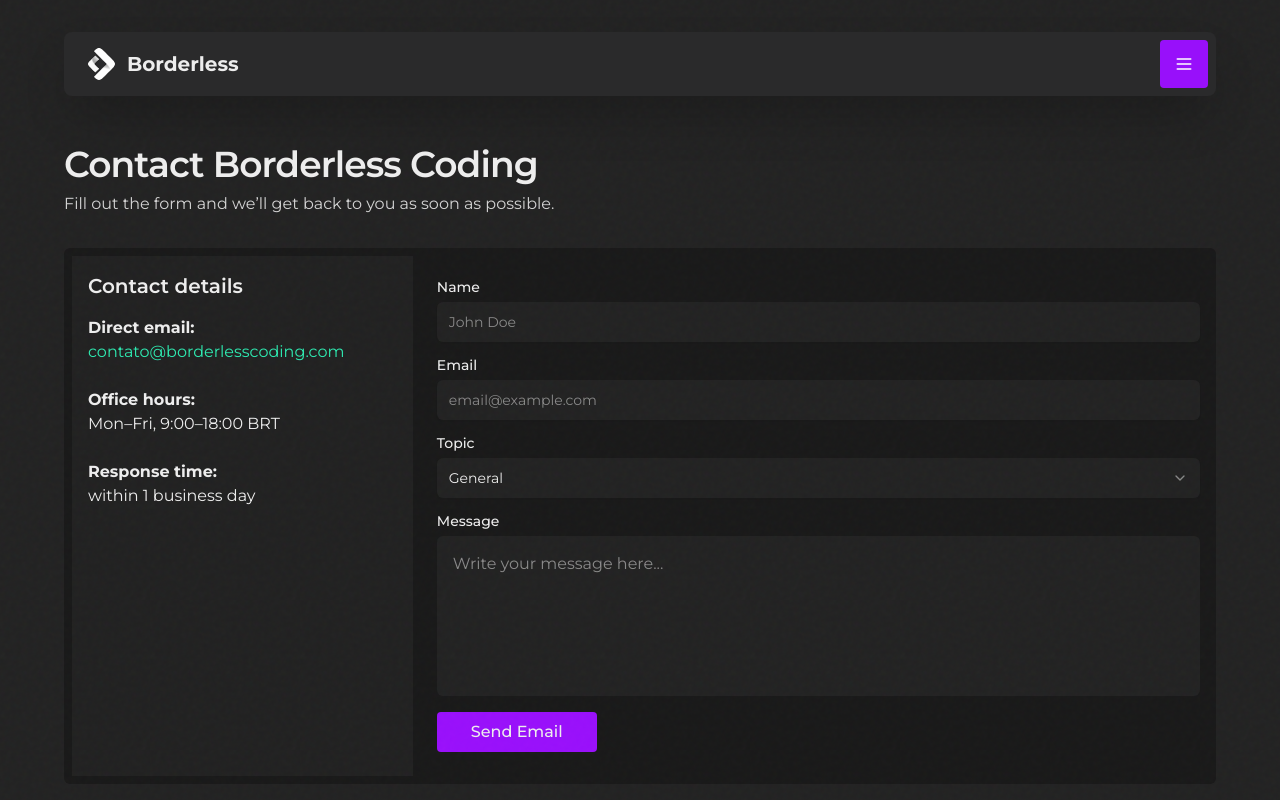
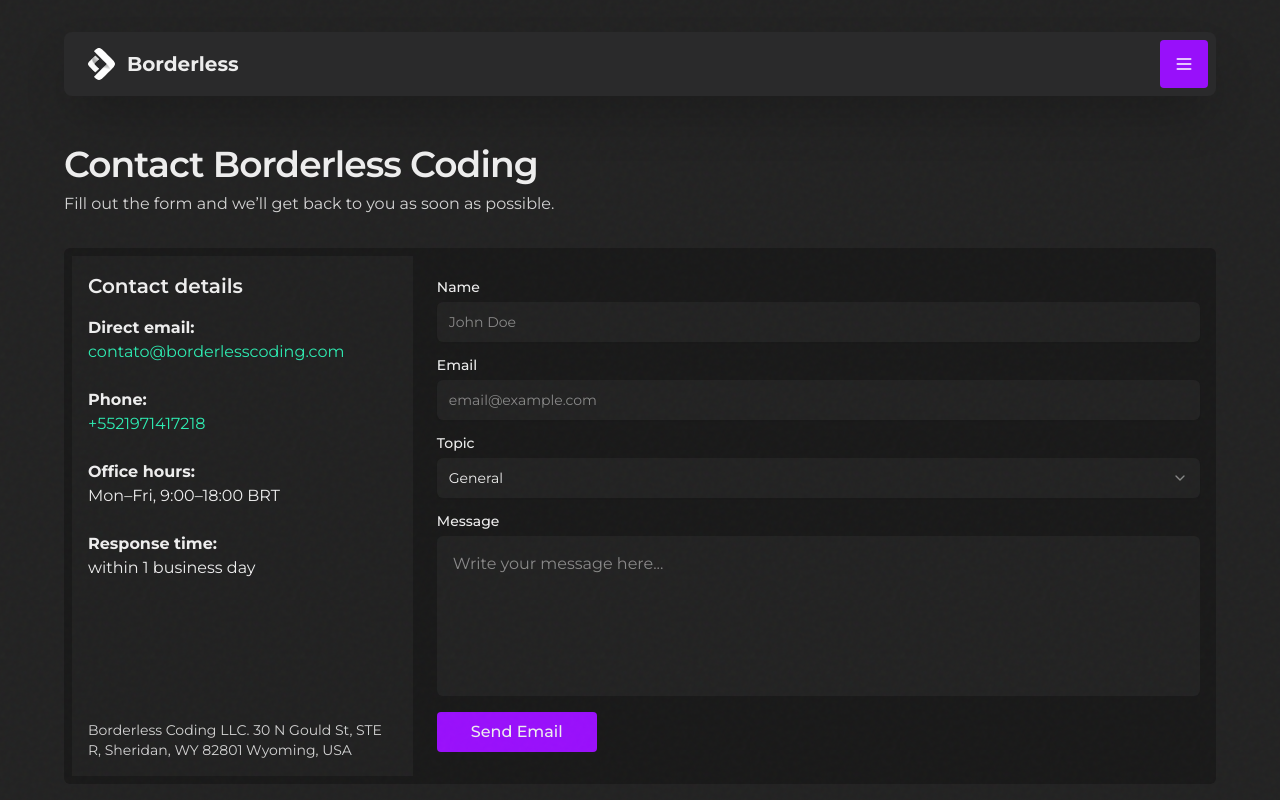
Before and after one commit to ProgramadoresSemPatria/borderless-institutional-website, a Next.js app: page /en/contact in a window 1280 px wide. Shown: the top 800 px of the page. Built offline with nearby package versions, Linux system fonts and the light colour scheme.

Commit message:
feat: add information on contact and fix build errors

```diff
--- a/app/[locale]/(subpages)/contact/page.tsx
+++ b/app/[locale]/(subpages)/contact/page.tsx
@@ -20,32 +20,11 @@ import { Spinner } from "@/app/components/ui/Spinner";
 import { zodResolver } from "@hookform/resolvers/zod";
 import { useForm } from "react-hook-form";
 import { toast } from "sonner";
-import z from "zod";
-
-const topics = [
-  "General",
-  "Technical",
-  "Billing",
-  "Mentorship",
-  "Refund",
-  "Partnership",
-  "Other",
-] as const;
-
-export const contactFormSchema = z.object({
-  name: z
-    .string()
-    .min(2, { message: "Name must be at least 2 characters long" })
-    .max(120, { message: "Name must be under 120 characters long" }),
-  email: z.email({ message: "Invalid email address" }),
-  topic: z.enum(topics),
-  message: z
-    .string()
-    .min(10, { message: "Message must be at least 10 characters long" })
-    .max(3000, { message: "Message must be under 3000 characters long" }),
-});
-
-export type ContactFormData = z.infer<typeof contactFormSchema>;
+import {
+  ContactFormData,
+  contactFormSchema,
+  contactTopics,
+} from "./schema/contactFormSchema";
 
 export default function Page() {
   const form = useForm<ContactFormData>({
@@ -90,9 +69,9 @@ export default function Page() {
       </p>
 
       <div className="grid gap-4 xl:grid-cols-[30%_1fr] bg-tertiary p-2 rounded-md mb-8">
-        <aside className="space-y-4 bg-[#212121] p-4 mb-8 min-h-full">
+        <aside className="flex flex-col space-y-4 bg-[#212121] p-4 mb-8 min-h-full">
           <div className="text-xl font-semibold">Contact details</div>
-          <div className="space-y-6">
+          <div className="space-y-6 grow">
             <p>
               <span className="block font-bold">Direct email: </span>
               <a
@@ -103,6 +82,10 @@ export default function Page() {
               </a>
             </p>
             <p>
+              <span className="block font-bold">Phone: </span>
+              <span className="text-secondary">+5521971417218</span>
+            </p>
+            <p>
               <span className="block font-bold">Office hours: </span>
               Mon–Fri, 9:00–18:00 BRT
             </p>
@@ -110,6 +93,11 @@ export default function Page() {
               <span className="block font-bold">Response time: </span>
               within 1 business day
             </p>
+          </div>
+
+          <div className="text-gray text-sm">
+            Borderless Coding LLC. 30 N Gould St, STE R, Sheridan, WY 82801
+            Wyoming, USA
           </div>
         </aside>
 
@@ -161,7 +149,7 @@ export default function Page() {
                         <SelectValue placeholder="Select a topic" />
                       </SelectTrigger>
                       <SelectContent className="border-0">
-                        {topics.map((topic) => (
+                        {contactTopics.map((topic) => (
                           <SelectItem key={topic} value={topic}>
                             {topic}
                           </SelectItem>
--- /dev/null
+++ b/app/[locale]/(subpages)/contact/schema/contactFormSchema.ts
@@ -0,0 +1,26 @@
+import z from "zod";
+
+export const contactTopics = [
+  "General",
+  "Technical",
+  "Billing",
+  "Mentorship",
+  "Refund",
+  "Partnership",
+  "Other",
+] as const;
+
+export const contactFormSchema = z.object({
+  name: z
+    .string()
+    .min(2, { message: "Name must be at least 2 characters long" })
+    .max(120, { message: "Name must be under 120 characters long" }),
+  email: z.email({ message: "Invalid email address" }),
+  topic: z.enum(contactTopics),
+  message: z
+    .string()
+    .min(10, { message: "Message must be at least 10 characters long" })
+    .max(3000, { message: "Message must be under 3000 characters long" }),
+});
+
+export type ContactFormData = z.infer<typeof contactFormSchema>;
--- a/app/components/misc/EmailTemplate.tsx
+++ b/app/components/misc/EmailTemplate.tsx
@@ -1,4 +1,4 @@
-import { ContactFormData } from "@/app/[locale]/(subpages)/contact/page";
+import { ContactFormData } from "@/app/[locale]/(subpages)/contact/schema/contactFormSchema";
 
 export function EmailTemplate({
   message,
```
